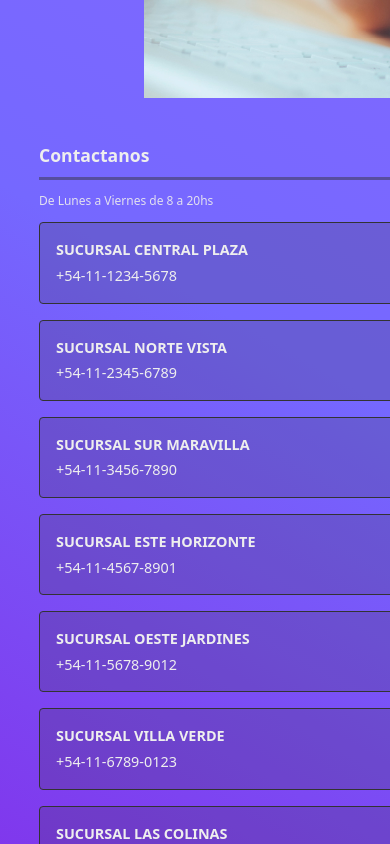
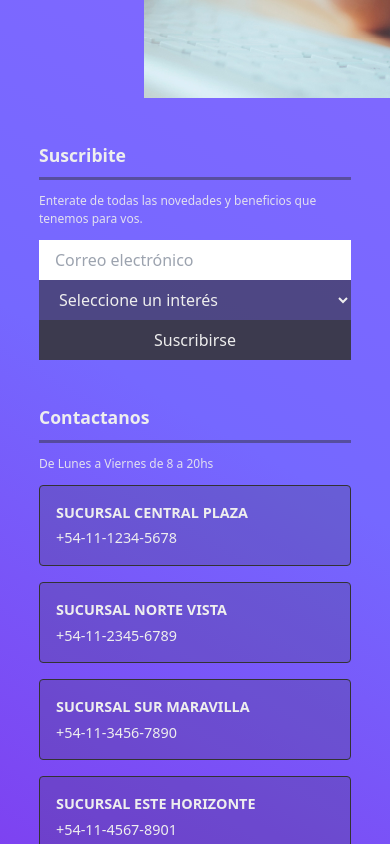
Before and after one commit to AgusT613/itba_full_stack_front, a Next.js app: page / in a window 390 px wide. Shown: the part 2340-3184 px from the top of the page. Built offline with nearby package versions, Linux system fonts and the light colour scheme.

Commit message:
style(footerHomePage): fix responsive design layout

```diff
--- a/components/Welcome/Welcome.module.css
+++ b/components/Welcome/Welcome.module.css
@@ -279,6 +279,7 @@
 
 .footer__form input[type="submit"]{
     background-color: #333d;
+    flex-grow: 1;
     font-weight: 300;
     cursor: pointer;
     transition: background-color .15s ease-in-out;
@@ -327,8 +328,12 @@
 }
 
 /* ------ MEDIA QUERIES ------ */
-/* @media (max-width: 820px){
-} */
+@media (max-width: 820px){
+    .footer__wrapperInfo{
+        display: flex;
+        flex-direction: column;
+    }
+}
 
 /* @media (max-width: 600px){
 } */
```
